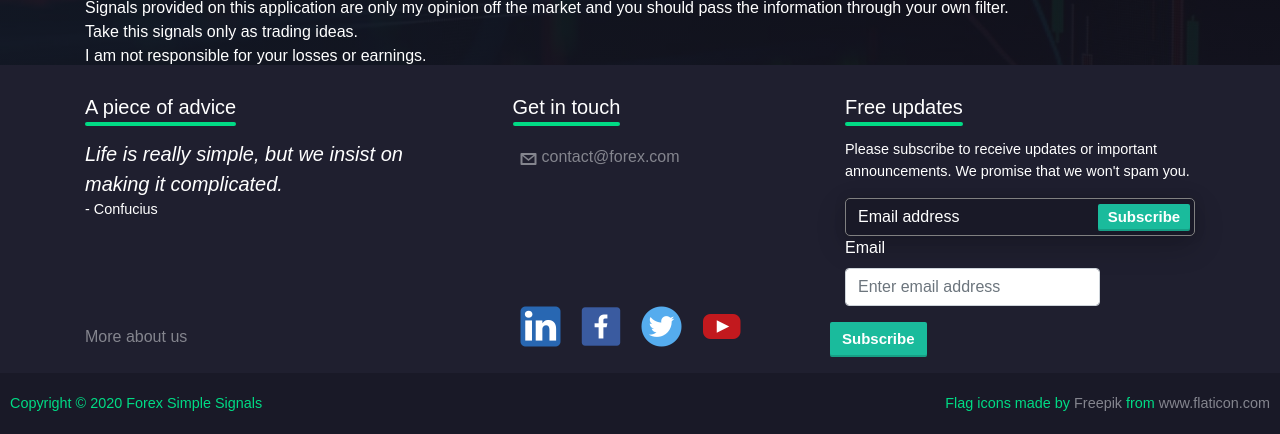
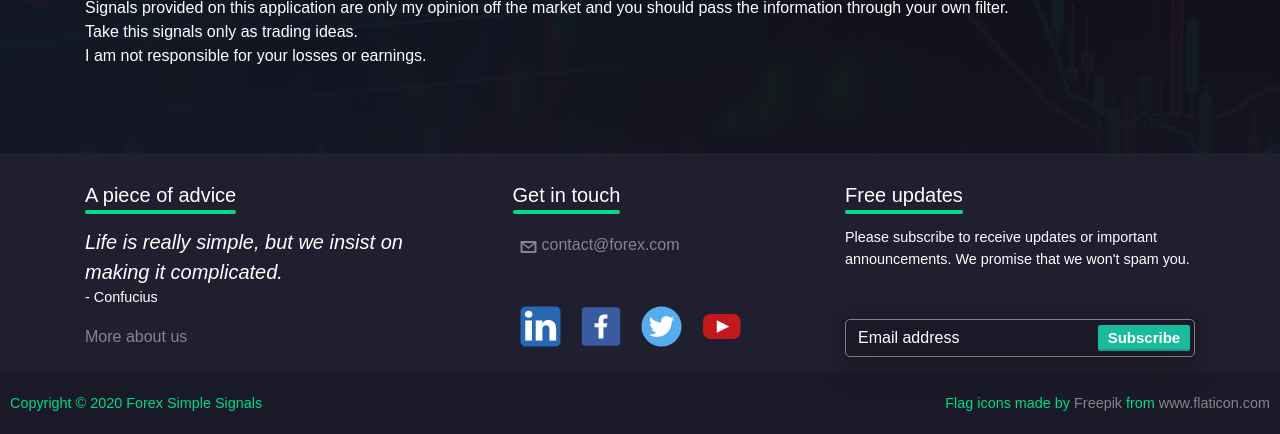
Before and after one commit to sergiu-dev/forexsimplesignals.com, a Symfony app: template templates/about/index.html.twig in a window 1280 px wide. Shown: the part 946-1380 px from the top of the page. Run offline with Twig, Linux system fonts and the light colour scheme; the template is opened without the code that fills it, so the values that code supplies are empty; form fields are guessed from the names that the template uses; style sheets or scripts are compiled from the project's sources; some libraries are stand-ins or nearby versions; some web fonts are replaced.

Commit message:
added subscribe function

```diff
--- a/templates/base.html.twig
+++ b/templates/base.html.twig
@@ -107,18 +107,10 @@
                         Please subscribe to receive updates or important announcements.
                         We promise that we won't spam you.
                     </p>
-                    <form class="single-input mt-auto form-inline footer-text-content-box" action="{{ path('subscribe') }}">
-                        <input class="form-control col-12" type="email" placeholder="Email address" aria-label="subscribe">
+                    <form class="single-input mt-auto form-inline footer-text-content-box" action="{{ path('subscribe') }}" method="POST">
+                        <input class="form-control col-12" type="email" name="email" placeholder="Email address" aria-label="subscribe">
                         <button class="btn btn-primary" type="submit">Subscribe</button>
                     </form>
-                    {{ form_start(subscribersForm, {method: 'POST'}) }}
-                    {{ form_errors(subscribersForm) }}
-                    <div class="row">
-                        <div class="col-sm-9">
-                            {{ form_row(subscribersForm.email, {attr: {placeholder: 'Enter email address'}}) }}
-                        </div>
-                    <button type="submit" class="btn btn-primary">Subscribe</button>
-                    {{ form_end(subscribersForm) }}
                 </div>
             </div>
         </section>
```
Also changed, not shown: src/Controller/SubscribersController.php (+7 -10 lines), 1 other file.
